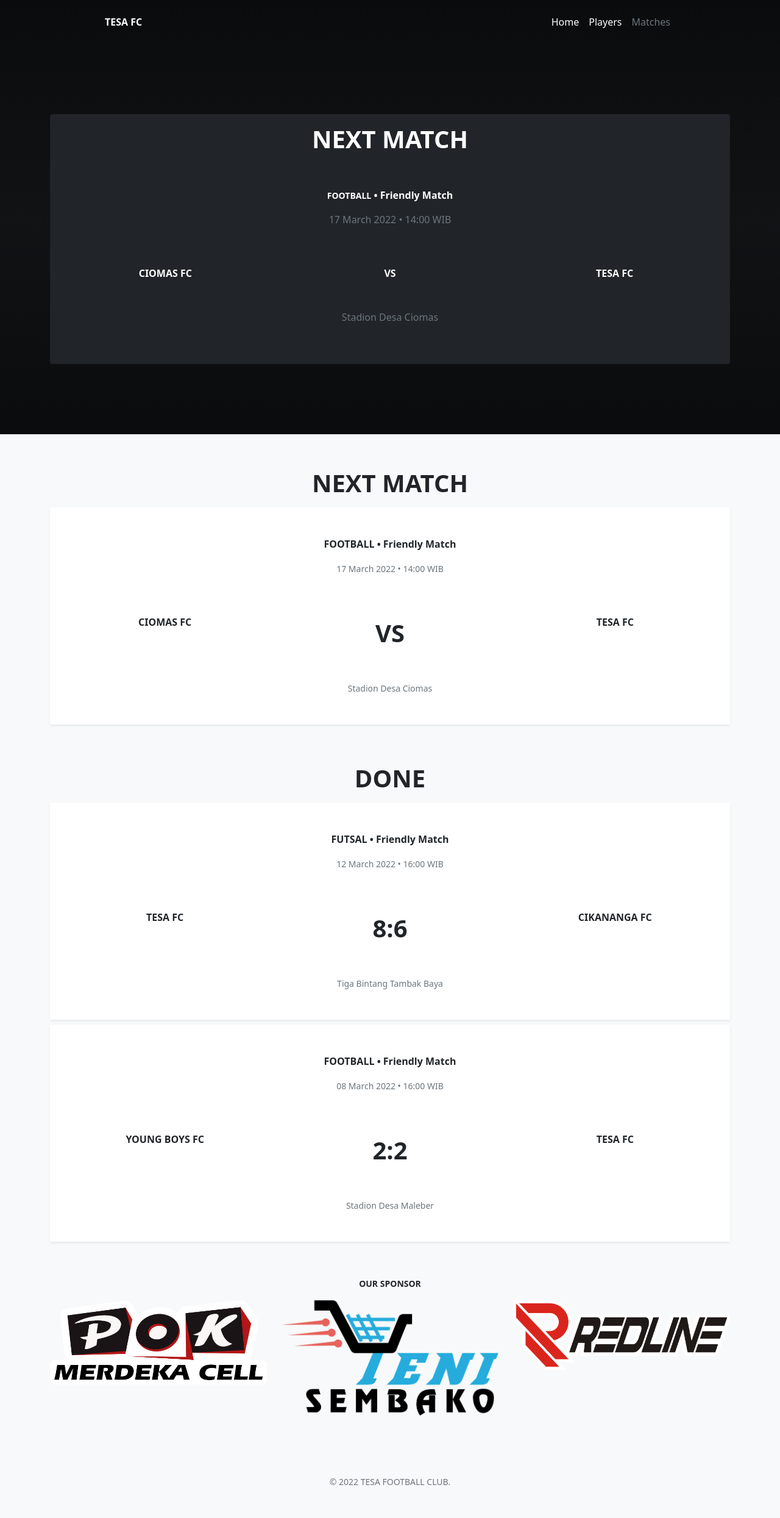
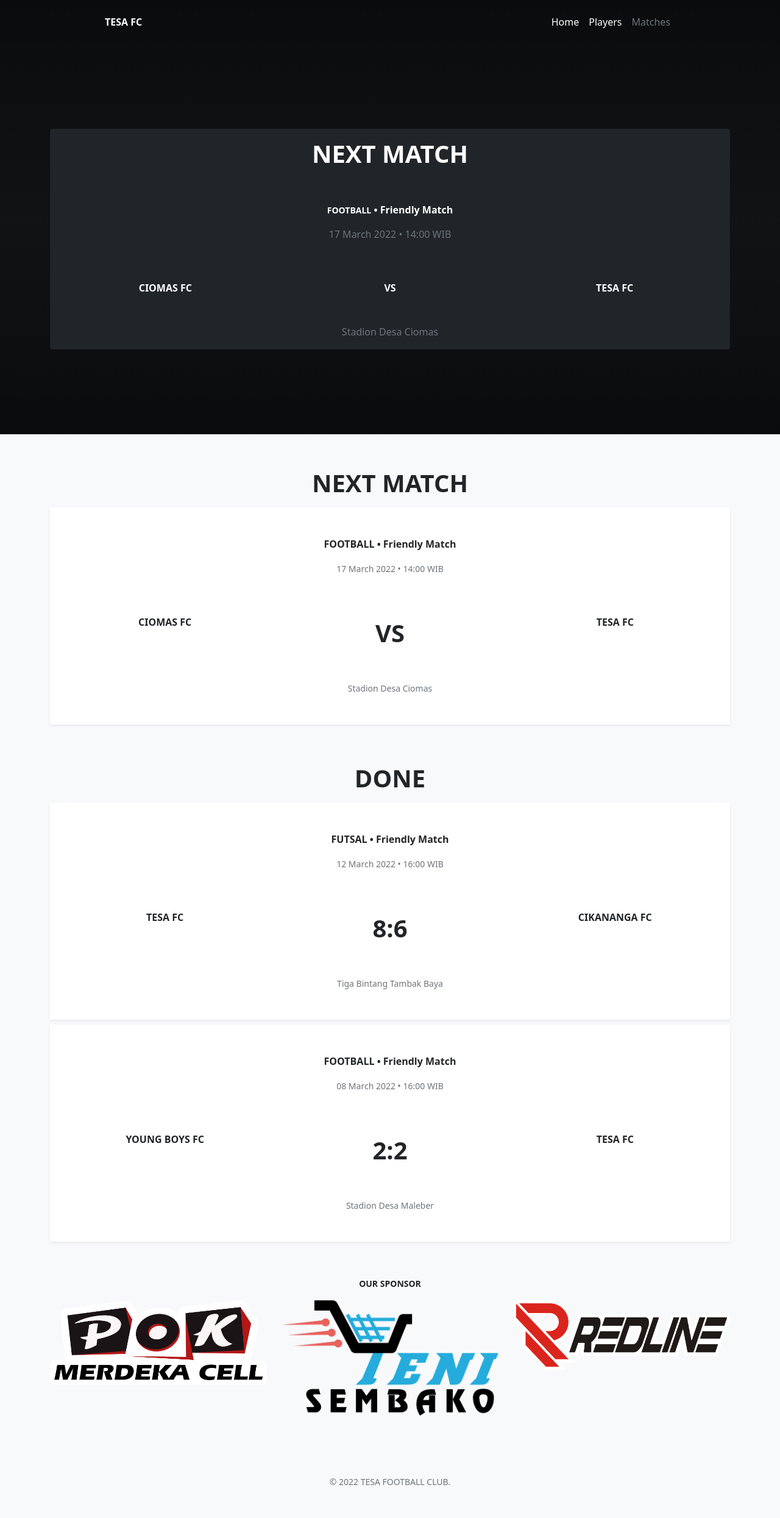
Before and after one commit to tesafc/www2, a Jekyll site: the page built from matches.html, in a window 1280 px wide. Shown: the whole page at 61% size. Built offline with Jekyll 4.4.1, drawn with Linux system fonts in a browser that asks for light colours.

Commit message:
Update header-match.html

```diff
--- a/_includes/header-match.html
+++ b/_includes/header-match.html
@@ -14,10 +14,10 @@
     {% assign matches = site.matches %}
     {% for match in matches %}
     {% if match.status == "next match" %}
-    <div class="container-sm h-100 d-flex flex-column justify-content-center text-center pb-5">
+    <div class="container-sm h-100 d-flex flex-column justify-content-center text-center pb-5 mb-5">
       <div class="row row-cols-1">
         <div class="col">
-          <div class="card bg-dark text-white pb-5">
+          <div class="card bg-dark text-white">
             <div class="card-body py-3">
               <h1 class="text-uppercase fw-bolder pb-5">next match</h1>
               <p class="card-text fw-bolder"><small class="text-uppercase">{{ match.type }}</small> • <span class="text-capitalize">{{ match.competition }}</span></p>
```
